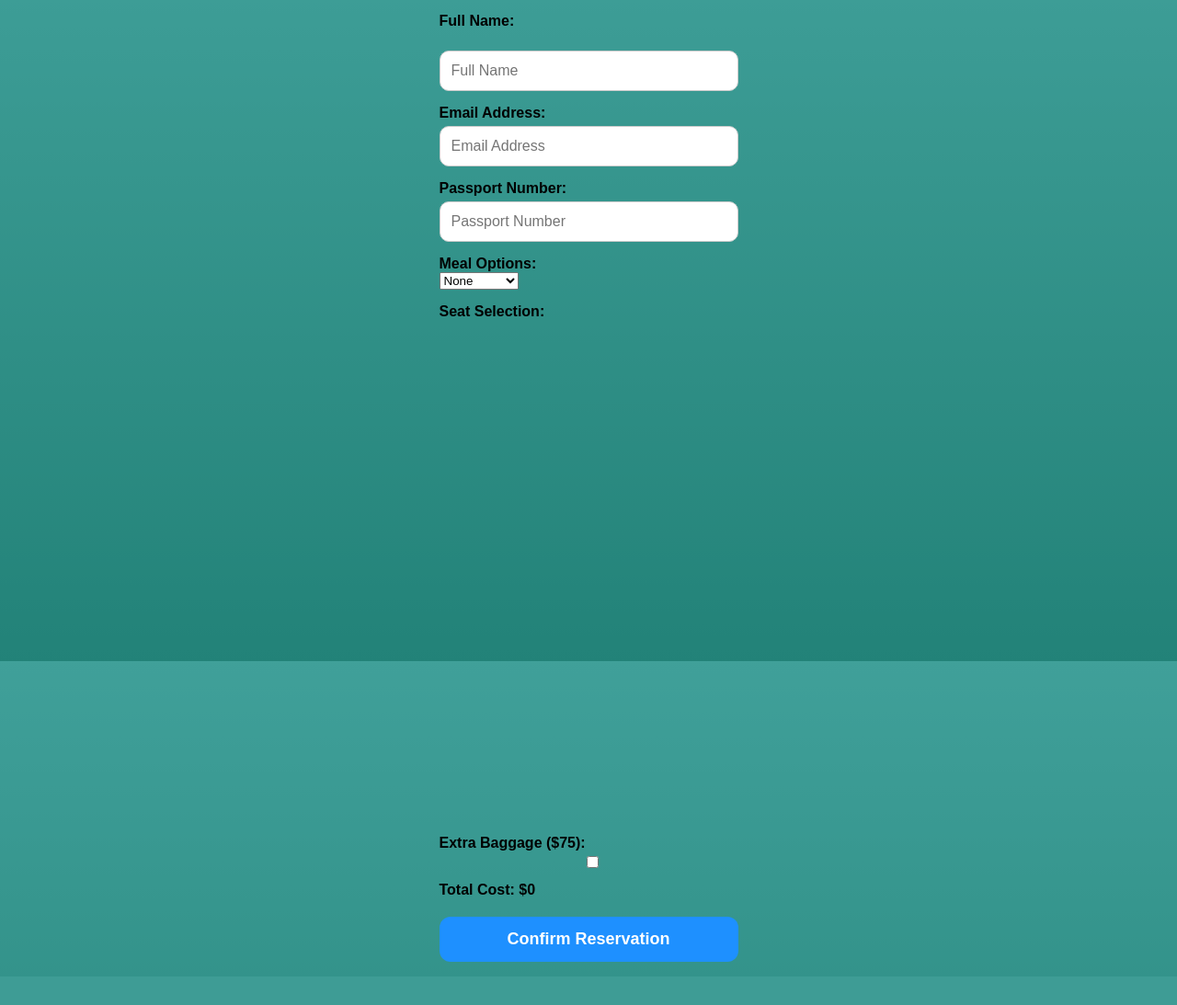
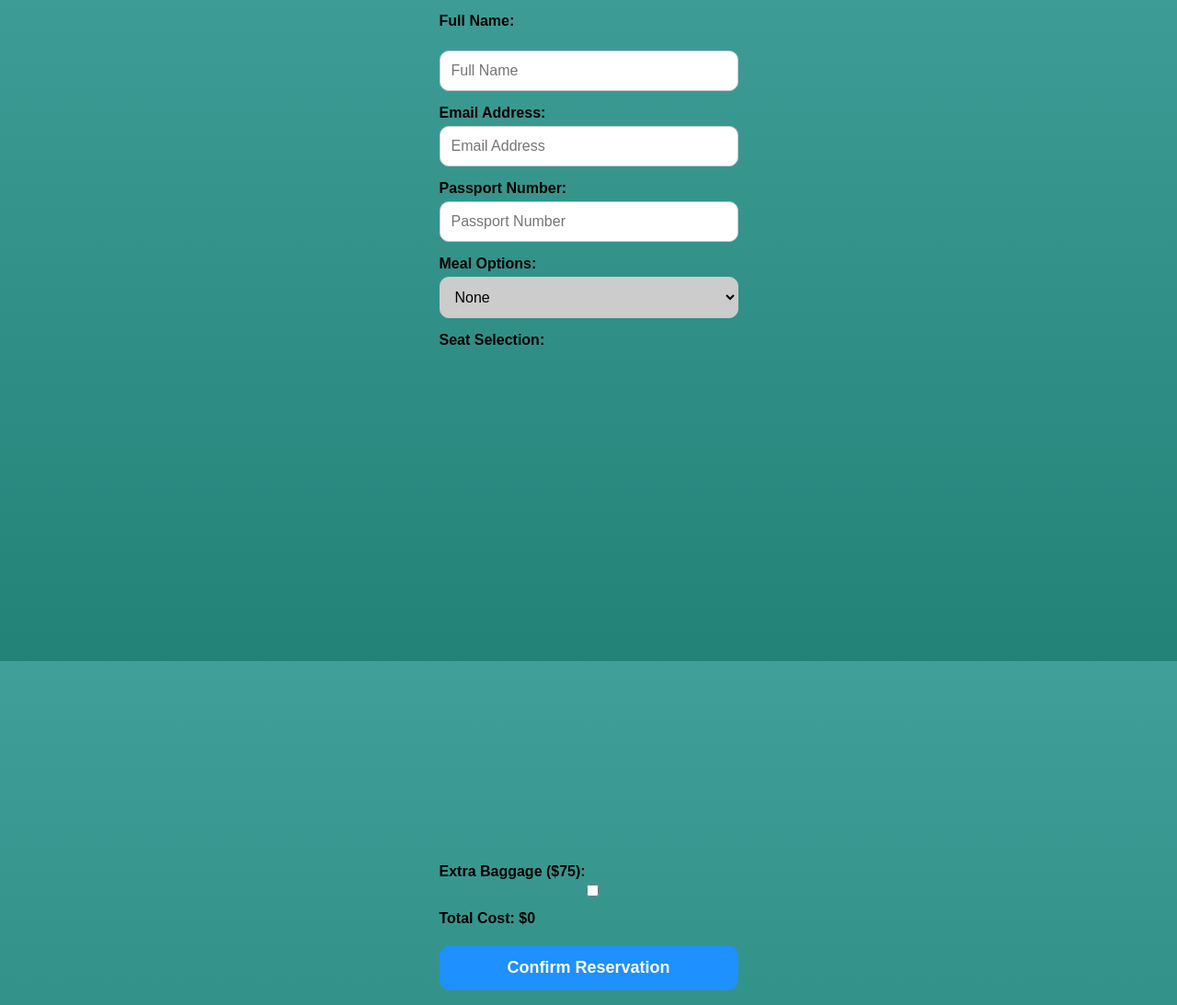
Before and after one commit to Nikskrtskrt/CCAPDEV, a web app: file reservation-form.html in a window 1280 px wide. Shown: the part 81-1174 px from the top of the page at 92% size. Before the commit the page ends 1127 px from the top, so only its background shows below. Run offline with its HTML, style and script files only (its server is not run), Linux system fonts and the light colour scheme; some libraries are stand-ins or nearby versions.

Commit message:
Added select style

```diff
--- a/public/globals.css
+++ b/public/globals.css
@@ -49,6 +49,18 @@
     cursor: pointer;
 }
 
+select {
+    display: block;
+    margin-top: 5px;
+    padding: 12px;
+    width: 100%;
+    font-size: 16px;
+    border: 1px solid #ccc;
+    border-radius: 10px;
+    box-sizing: border-box;
+    background-color: #ccc;
+}
+
 button:hover {
     background: royalblue;
 }
```
